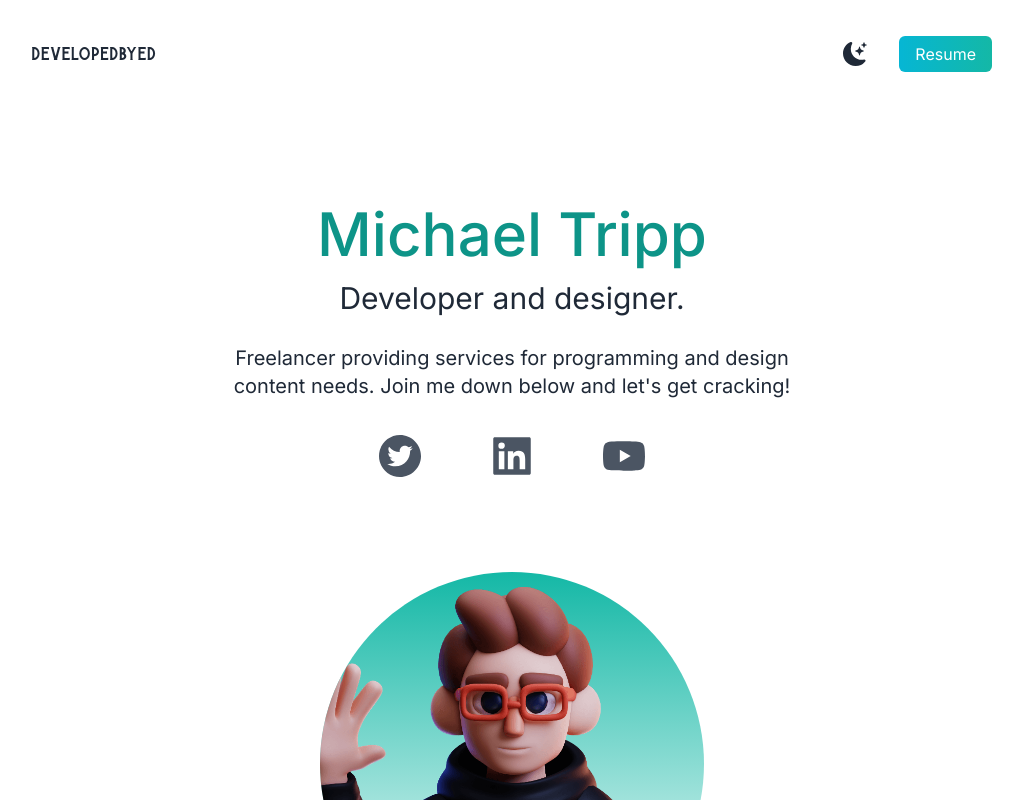
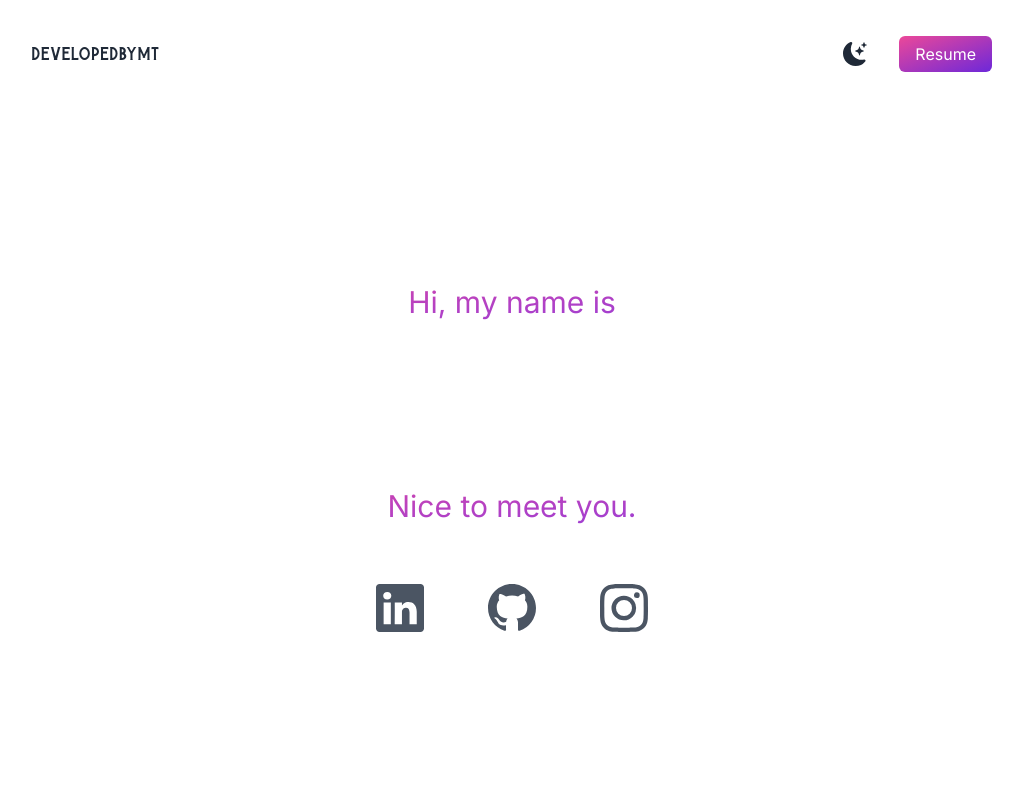
Before and after one commit to mctripp10/mctripp10.github.io, a Next.js app: page / in a window 1280 px wide. Shown: the top 800 px of the page, without its empty margins (128-1151 px from the left). Built offline with nearby package versions, Linux system fonts and the light colour scheme.

Commit message:
first design (centered)
Just experimenting with different designs right now. This is the first one I've tried, which has my name huge and centered in the middle of the page.

```diff
--- a/app/page.js
+++ b/app/page.js
@@ -6,7 +6,7 @@ import {
   AiFillLinkedin,
   AiFillYoutube,
 } from "react-icons/ai";
-import { BsFillMoonStarsFill } from "react-icons/bs";
+import { BsFillMoonStarsFill, BsGithub, BsInstagram, BsLinkedin } from "react-icons/bs";
 import { useState } from "react";
 import deved from "../public/dev-ed-wave.png";
 import code from "../public/code.png";
@@ -32,8 +32,8 @@ export default function Home() {
       </Head>
       <main className=" bg-white px-10 dark:bg-gray-900 md:px-20 lg:px-40">
         <section className="min-h-screen">
-          <nav className="py-10 mb-12 flex justify-between dark:text-white">
-            <h1 className="font-burtons text-xl text-gray-800 dark:text-white">developedbyed</h1>
+          <nav className="pt-10 flex justify-between dark:text-white">
+            <h1 className="font-burtons text-xl text-gray-800 dark:text-white">developedbymt</h1>
             <ul className="flex items-center">
               <li>
                 <BsFillMoonStarsFill
@@ -43,32 +43,29 @@ export default function Home() {
               </li>
               <li>
                 <a
-                  className="bg-gradient-to-r from-cyan-500 text- to-teal-500 text-white px-4 py-2 border-none rounded-md ml-8"
-                  href="#"
-                >
+                  className="bg-gradient-to-br from-pink-500 to-violet-700 text-white px-4 py-2 border-none rounded-md ml-8"
+                  href="#">
                   Resume
                 </a>
               </li>
             </ul>
           </nav>
-          <div className="text-center p-10 py-10">
-            <h2 className="text-5xl py-2 text-teal-600 font-medium dark:text-teal-400 md:text-6xl">
-              Michael Tripp
-            </h2>
-            <h3 className="text-2xl py-2 text-gray-800 dark:text-white md:text-3xl">
-              Developer and designer.
-            </h3>
-            <p className="text-md py-5 leading-8 text-gray-800 dark:text-gray-200 max-w-xl mx-auto md:text-xl">
-              Freelancer providing services for programming and design content
-              needs. Join me down below and let's get cracking!
-            </p>
-            <div className="text-5xl flex justify-center gap-16 py-3 text-gray-600 dark:text-gray-400">
-              <AiFillTwitterCircle />
-              <AiFillLinkedin />
-              <AiFillYoutube />
-            </div>
-            <div className="mx-auto bg-gradient-to-b from-teal-500 rounded-full w-80 h-80 relative overflow-hidden mt-20 md:h-96 md:w-96">
-              <Image src={deved} layout="fill" objectFit="cover" />
+          <div className="flex h-screen flex-col text-center">
+            <div className="m-auto">
+              <h3 className="text-2xl py-5 bg-gradient-to-br from-pink-500 to-violet-600 text-transparent bg-clip-text md:text-3xl">
+                Hi, my name is
+              </h3>
+              <h2 className="text-5xl text-white font-medium md:text-9xl">
+                Michael Tripp
+              </h2>
+              <h3 className="text-2xl py-5 bg-gradient-to-br from-pink-500 to-violet-600 text-transparent bg-clip-text md:text-3xl">
+                Nice to meet you.
+              </h3>
+              <div className="text-5xl flex justify-center gap-16 py-10 text-gray-600 dark:text-gray-400">
+                <BsLinkedin />
+                <BsGithub />
+                <BsInstagram />
+              </div>
             </div>
           </div>
         </section>
```
